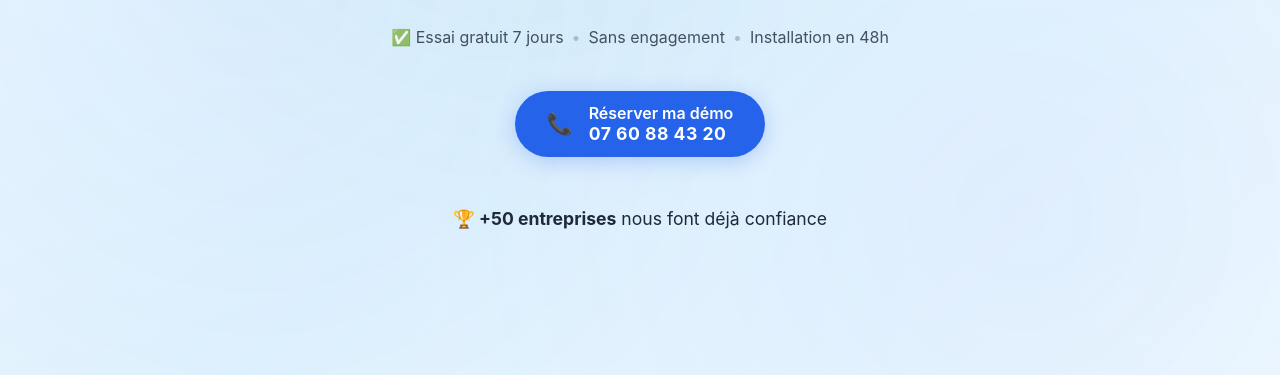
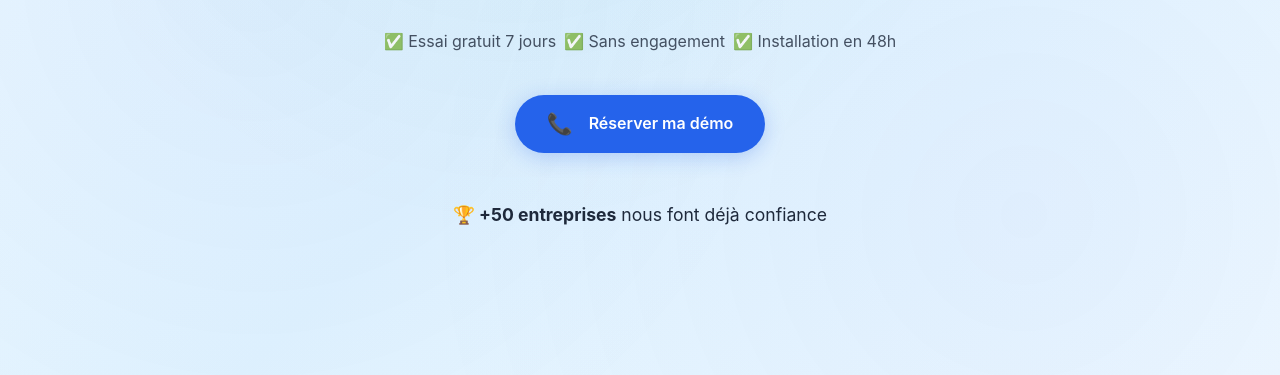
Before and after one commit to Yousee75/vocalizen-dentistes, a website: page index.html in a window 1280 px wide. Shown: the part 425-800 px from the top of the page. Drawn offline with Linux system fonts and the light colour scheme.

Commit message:
Update index.html

```diff
--- a/index.html
+++ b/index.html
@@ -31,20 +31,15 @@
             <p class="subtitle animate-fade-up">Transformez chaque appel en opportunité. VOCALIZEN répond, prend RDV et fidélise vos patients automatiquement.</p>
 
             <div class="hero-features animate-fade-up">
-                <span class="feature-item">✅ Essai gratuit 7 jours</span>
-                <span class="feature-separator">•</span>
-                <span class="feature-item">Sans engagement</span>
-                <span class="feature-separator">•</span>
-                <span class="feature-item">Installation en 48h</span>
+                <div class="feature-item">✅ Essai gratuit 7 jours</div>
+                <div class="feature-item">✅ Sans engagement</div>
+                <div class="feature-item">✅ Installation en 48h</div>
             </div>
 
             <div class="cta-container animate-fade-up">
-                <a href="tel:+33760884320" class="cta-button">
+                <a href="https://www.vocalizen.ai" target="_blank" class="cta-button">
                     <span class="cta-icon">📞</span>
-                    <span class="cta-text">
-                        <span class="cta-main">Réserver ma démo</span>
-                        <span class="cta-phone">07 60 88 43 20</span>
-                    </span>
+                    <span class="cta-text">Réserver ma démo</span>
                 </a>
             </div>
 
```
